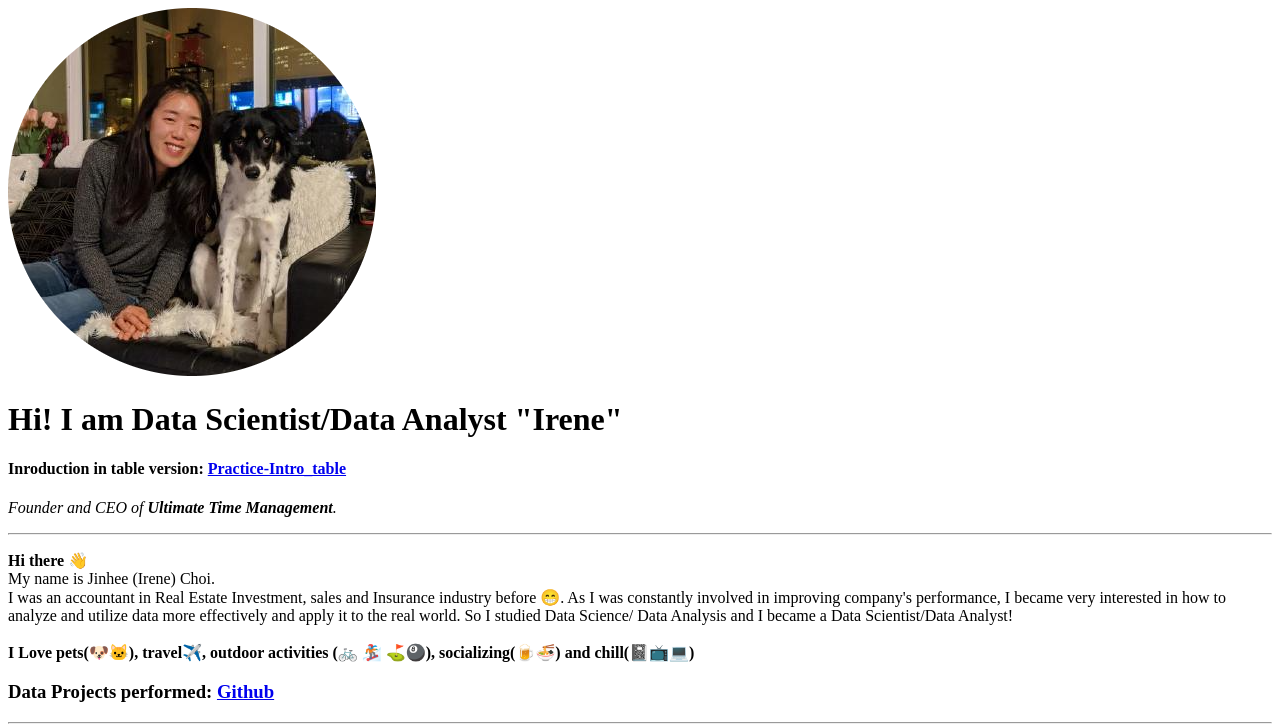
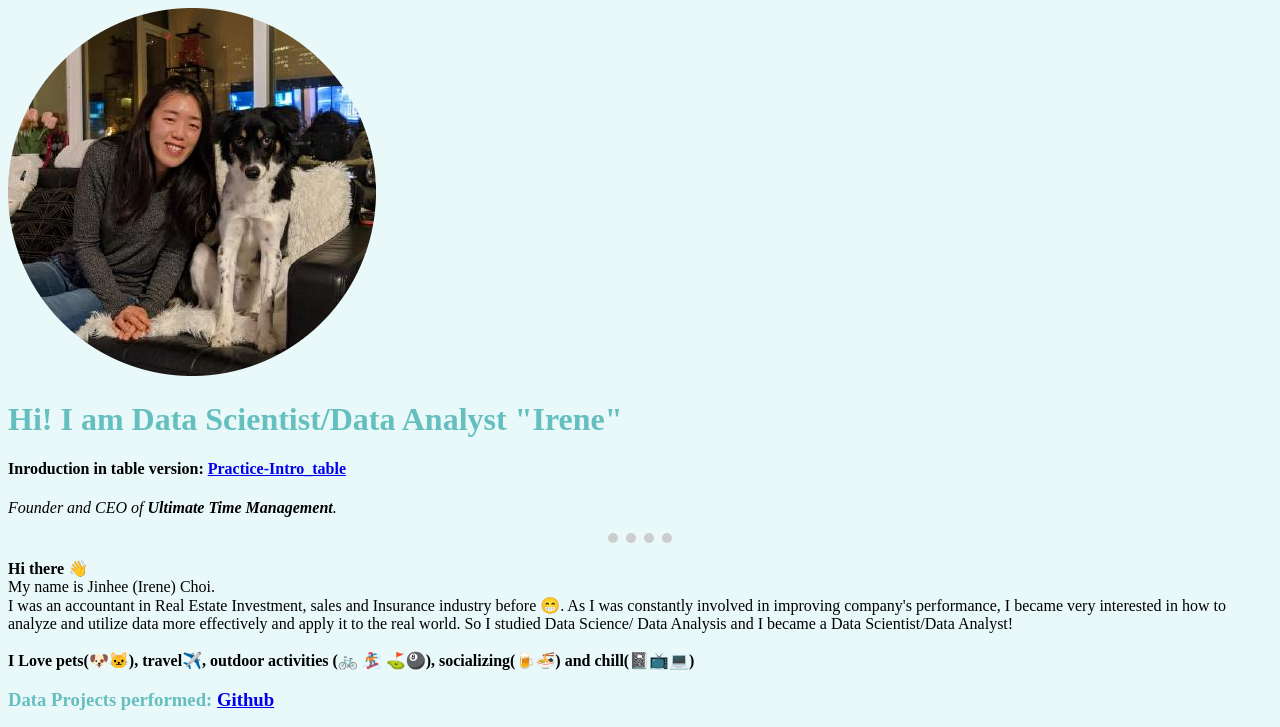
Before and after one commit to irenethebest/WebDev_practice, a plain HTML site: page HTML/index.html in a window 1280 px wide. Shown: the top 727 px of the page. Drawn offline with Linux system fonts and the light colour scheme.

Commit message:
External CSS Added

```diff
--- /dev/null
+++ b/HTML/css/styles.css
@@ -0,0 +1,24 @@
+body {
+    background-color: #E9F8F9;
+    color: black; /* text color inside body*/
+}
+
+h1 {
+    color: #66BFBF;
+}
+
+h3{
+    color: #66BFBF;
+}
+
+hr {
+    border-style: dotted none none;
+    border-color: rgb(206, 205, 205);
+    border-width: 10px;
+    width: 5%
+}
+
+
+
+/* In style, border-style: none will return 0 height; Thus, you can't see anything. You need to specify height.
+        In hr, width: 30% means no matter your browser size is, it is always 30% of width of the page.*/
--- a/HTML/index.html
+++ b/HTML/index.html
@@ -3,6 +3,7 @@
 <head>
     <meta charset="UTF-8">
     <title>Irene's website</title>
+    <link rel="stylesheet" href="css/styles.css">
 </head>
 
 <body>
@@ -14,8 +15,6 @@
     <h4>Inroduction in table version: <a href="C:\Users\Irene\data-study\WebApp-dev\Web Development\HTML\intro_table_ver.html">Practice-Intro_table</a></h4>
 
     <p><em>Founder and CEO of <strong>Ultimate Time Management</strong>.</em></p>
-
-
 
     <!--p: paragraph, em: italic(emphasis), strong: bold)-->
     <hr>
```
Also changed, not shown: HTML/contact-me.html (+1 -0 lines), HTML/intro_table_ver.html (+2 -1 lines), HTML/programming_lang.html (+1 -0 lines).
